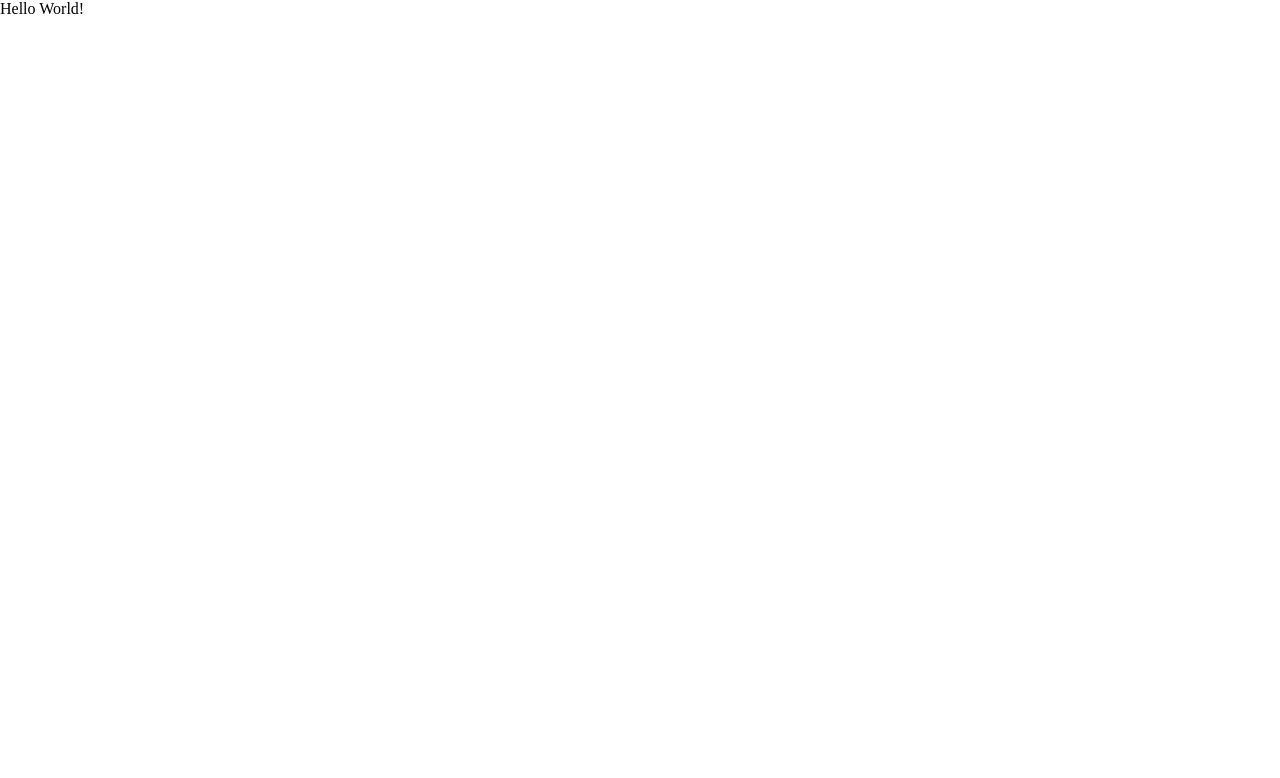
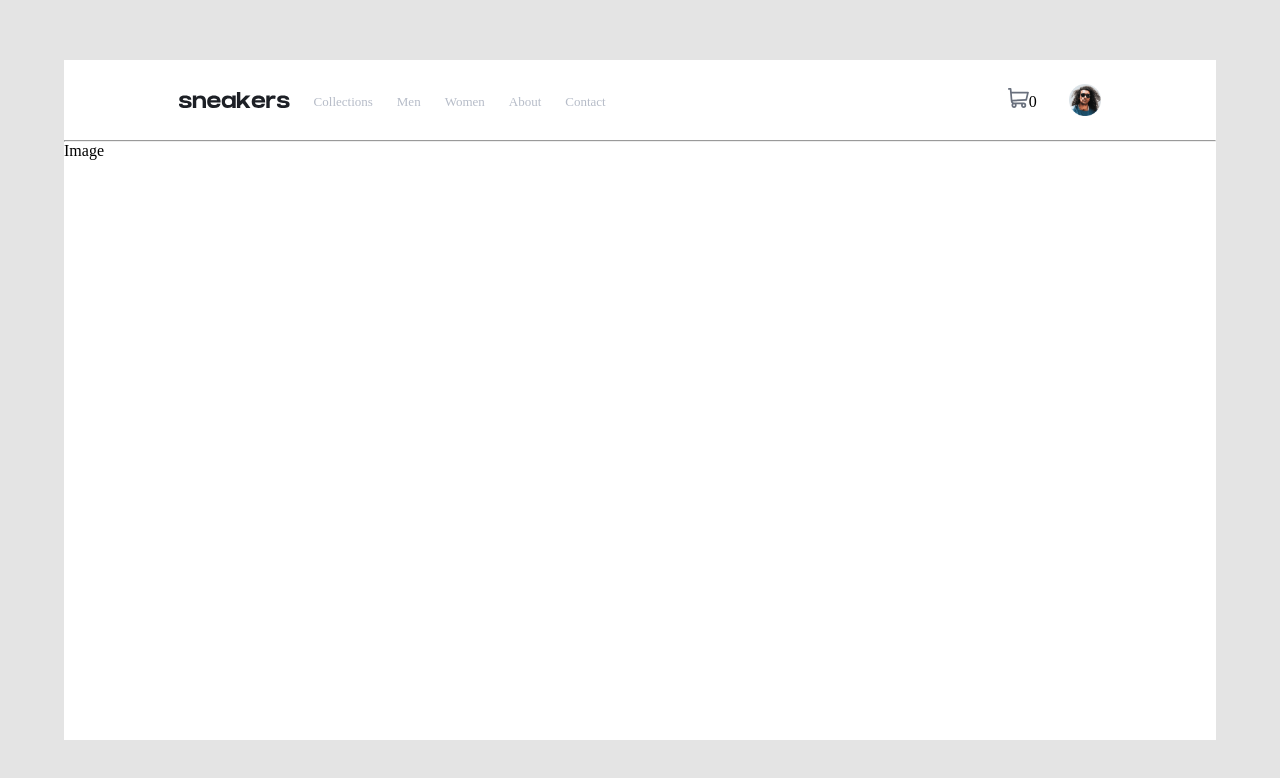
Before and after one commit to Vinitvh/ecommerce-product-page, a website: page index.html in a window 1280 px wide. Drawn offline with Linux system fonts and the light colour scheme.

Commit message:
Set up sass. Added navbar and styles

```diff
--- a/index.html
+++ b/index.html
@@ -13,7 +13,30 @@
     <link rel="stylesheet" href="dist/styles.css" />
   </head>
   <body>
-    Hello World!
+    <div role="main" id="main">
+      <nav>
+        <div class="container">
+          <div class="left-links">
+            <img src="/images/logo.svg" alt="logo" />
+            <a href="#">collections</a>
+            <a href="#">men</a>
+            <a href="#">women</a>
+            <a href="#">about</a>
+            <a href="#">contact</a>
+          </div>
+          <div class="right-links">
+            <div class="cart-icon">
+              <img src="/images/icon-cart.svg" alt="cart" /><span cart-value
+                >0</span
+              >
+            </div>
+            <img src="/images/image-avatar.png" alt="avatar" />
+          </div>
+        </div>
+      </nav>
+      <hr />
+      <main>Image</main>
+    </div>
     <script src="main.js"></script>
   </body>
 </html>
--- a/scss/styles.scss
+++ b/scss/styles.scss
@@ -6,4 +6,81 @@
 
 body {
   height: 100vh;
+  background: #e4e4e4;
+  display: flex;
+  align-items: center;
+  justify-content: center;
 }
+
+// Primary colors
+$oraange: hsl(26, 100%, 55%);
+$pale-orange: hsl(25, 100%, 94%);
+
+// Neutral colors
+$very-dark-blue: hsl(220, 13%, 13%);
+$dark-grayissh-blue: hsl(219, 9%, 45%);
+$grayish-blue: hsl(220, 14%, 75%);
+$light-grayish-blue: hsl(223, 64%, 98%);
+$white: white;
+$black: hsl(0, 0%, 0%);
+
+// Main
+#main {
+  width: 90%;
+  height: 85%;
+  background: $white;
+}
+
+// Navbar
+nav {
+  width: 100%;
+  height: 5rem;
+  background-color: $white;
+
+  .container {
+    width: 80%;
+    height: 100%;
+    margin: auto;
+    display: flex;
+    align-items: center;
+    justify-content: space-between;
+
+    .left-links {
+      display: flex;
+      align-items: center;
+      justify-content: center;
+
+      & img {
+        width: auto;
+        height: 1rem;
+      }
+
+      & a {
+        padding: 0.3rem 0 0 1.5rem;
+        text-decoration: none;
+        color: $grayish-blue;
+        text-transform: capitalize;
+        font-size: 13px;
+      }
+    }
+    .right-links {
+      display: flex;
+      align-items: center;
+      justify-content: space-between;
+
+      .cart-icon {
+        margin-right: 2rem;
+
+        & img {
+          width: auto;
+          height: 1.2rem;
+        }
+      }
+
+      & img {
+        width: auto;
+        height: 2rem;
+      }
+    }
+  }
+}
```
Also changed, not shown: dist/styles.css, 1 other file.
